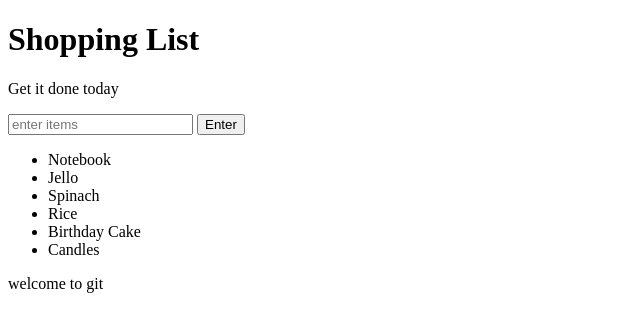
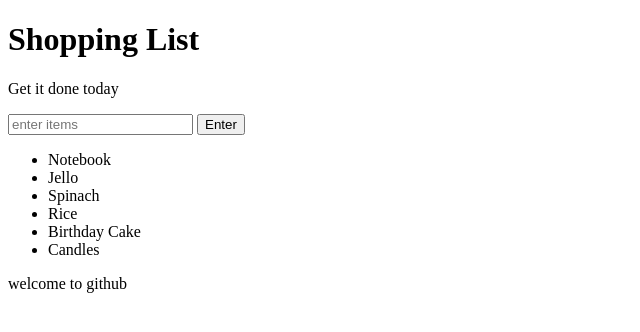
Before and after one commit to wesamhamed/background-generator, a plain HTML site: page index.html in a window 1280 px wide. Shown: the full height of the page, 0-640 px from the left. Drawn offline with Linux system fonts and the light colour scheme.

Commit message:
changing text

```diff
--- a/index.html
+++ b/index.html
@@ -17,7 +17,7 @@
 		<li>Birthday Cake</li>
 		<li>Candles</li>
 	</ul>
-	<p>welcome to git</p>
+	<p>welcome to github </p>
 	<script type="text/javascript" src="script.js"></script>
 </body>
 </html>
```
